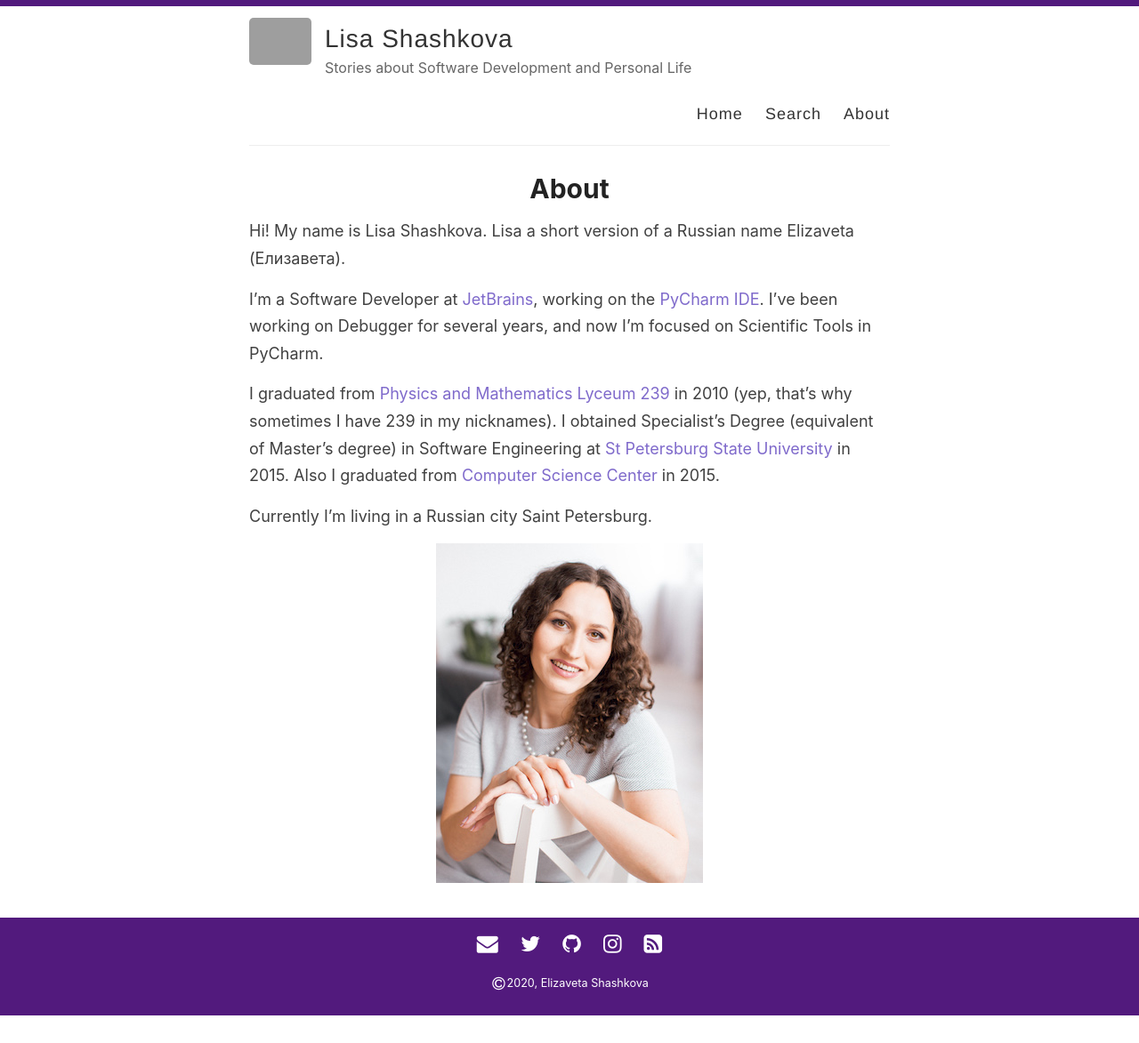
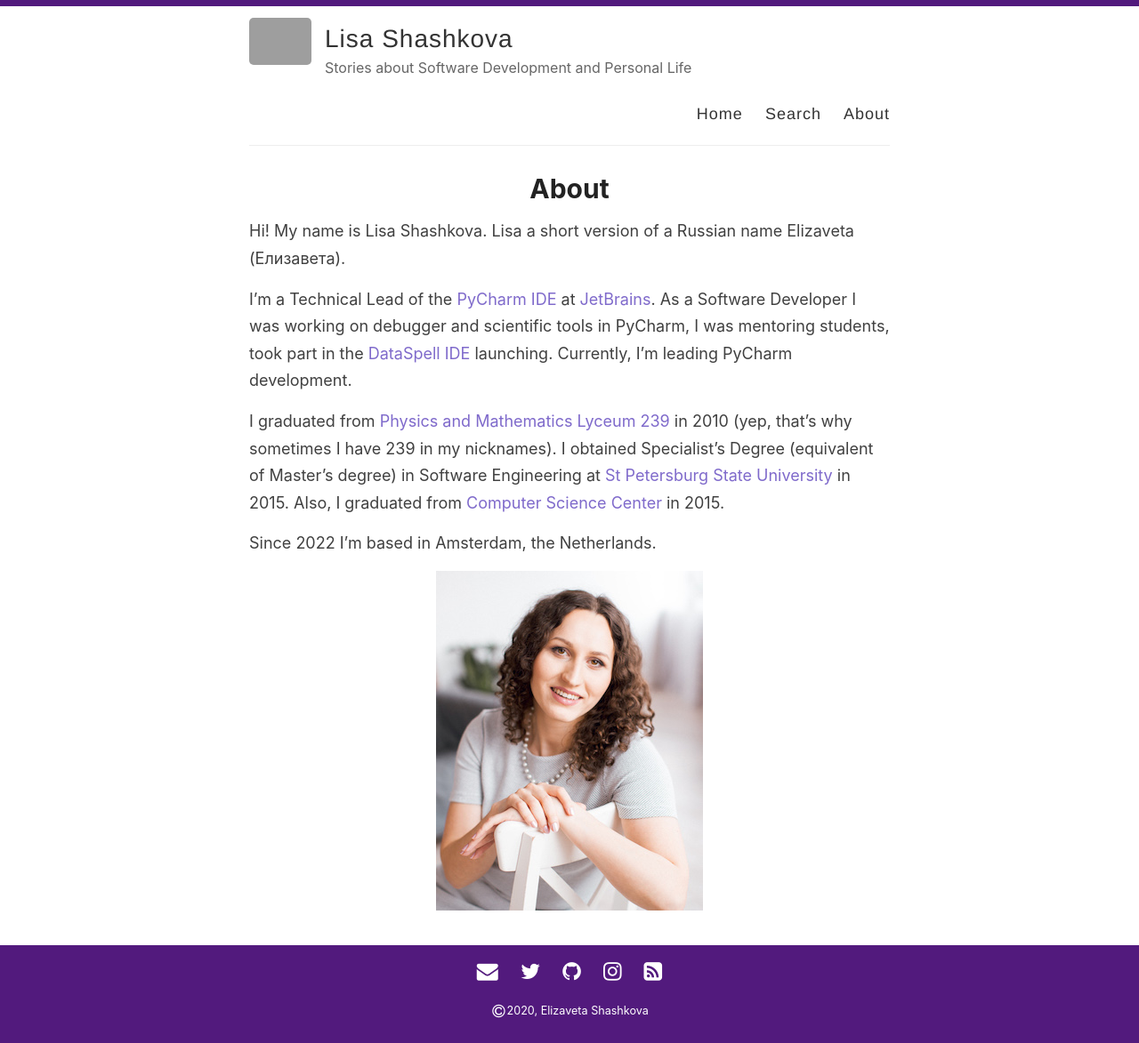
Before and after one commit to Elizaveta239/elizaveta239.github.io, a Jekyll site: the page built from _pages/about.md, in a window 1280 px wide. Shown: the whole page at 89% size. Built offline with Jekyll 4.4.1, drawn with Linux system fonts in a browser that asks for light colours; nearby versions of some CDN libraries; before the commit the page ends 1142 px from its top, so only the background shows below that; grey boxes are pictures that could not be loaded.

Commit message:
Update About page

```diff
--- a/_pages/about.md
+++ b/_pages/about.md
@@ -6,14 +6,15 @@ permalink: /about/
 
 Hi! My name is Lisa Shashkova. Lisa a short version of a Russian name Elizaveta (Елизавета).
 
-I'm a Software Developer at [JetBrains](https://www.jetbrains.com/), working on the [PyCharm IDE](https://www.jetbrains.com/pycharm/).
-I've been working on Debugger for several years, and now I'm focused on Scientific Tools in PyCharm.
+I'm a Technical Lead of the [PyCharm IDE](https://www.jetbrains.com/pycharm/) at [JetBrains](https://www.jetbrains.com/).
+As a Software Developer I was working on debugger and scientific tools in PyCharm, I was mentoring students, took part in
+the [DataSpell IDE](https://www.jetbrains.com/dataspell/) launching. Currently, I'm leading PyCharm development.
 
 I graduated from [Physics and Mathematics Lyceum 239](http://www.239.ru/) in 2010 (yep, that's why sometimes I have 239 in
 my nicknames). I obtained Specialist's Degree (equivalent of Master’s degree) in Software Engineering at
-[St Petersburg State University](https://english.spbu.ru/) in 2015. Also I graduated from
+[St Petersburg State University](https://english.spbu.ru/) in 2015. Also, I graduated from
 [Computer Science Center](https://compscicenter.ru/) in 2015.
 
-Currently I'm living in a Russian city Saint Petersburg.
+Since 2022 I'm based in Amsterdam, the Netherlands.
 
 ![Elizaveta Shashkova](../images/lisa.jpg)
```
